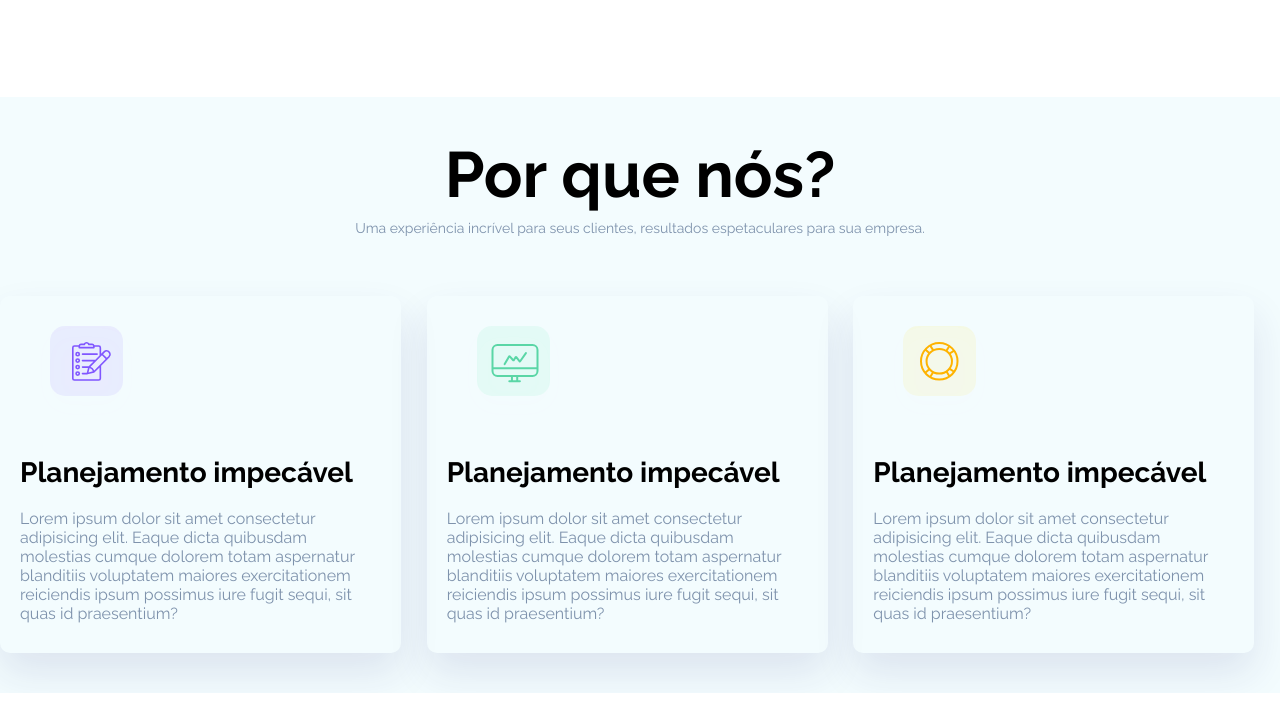
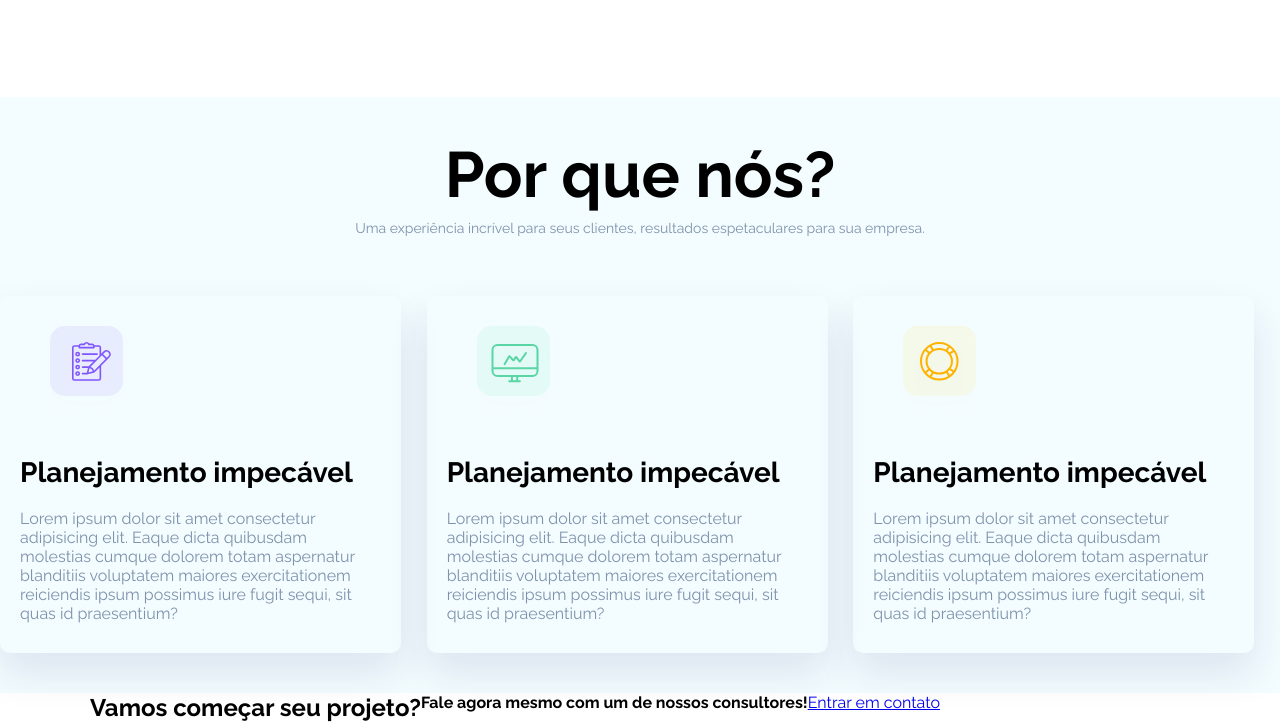
Before and after one commit to feandradez/Projeto-Site-02, a plain HTML site: page index.html in a window 1280 px wide. Shown: the part 1722-2444 px from the top of the page. Before the commit the page ends 2415 px from the top, so only its background shows below. Drawn offline with Linux system fonts and the light colour scheme.

Commit message:
Update index.html

```diff
--- a/index.html
+++ b/index.html
@@ -70,6 +70,16 @@
             </div><!--center-->
         </section><!--porque-nos-->
 
+        <section class="cta">
+
+            <div class="center">
+                <h2>Vamos começar seu projeto?</h2>
+                <h4>Fale agora mesmo com um de nossos consultores!</h4>
+                <a href="/contato">Entrar em contato</a>
+            </div><!--center-->
+
+        </section><!--cta-->
+
     </body>
 
 </html>
```
